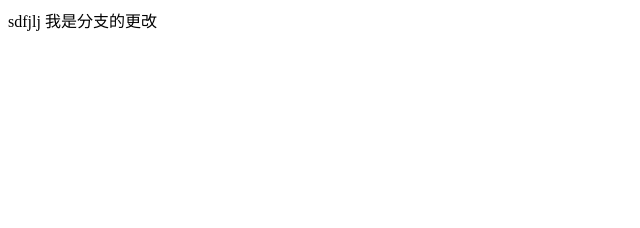
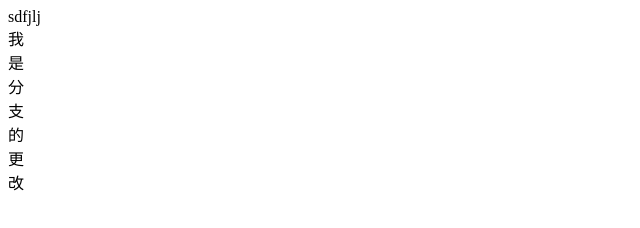
Before and after one commit to 591481308/JavaScript-, a plain HTML site: page 6月/12-day-22习题复习/51~100集.html in a window 1280 px wide. Shown: the whole page, without its empty margins (0-640 px from the left). Drawn offline with Linux system fonts and the light colour scheme.

Commit message:
调教了vscode，明天继续！

```diff
--- a/6月/12-day-22习题复习/51~100集.html
+++ b/6月/12-day-22习题复习/51~100集.html
@@ -11,9 +11,9 @@
     </style>
     <script>
         window.onload=function () {
-            //1.函数的实参与形成问题中是用“[实参]”方式不太懂
+    //1.函数的实参与形成问题中是用“[实参]”方式不太懂
 
-            //2.熟练运用splice和slice方法
+    //2.熟练运用splice和slice方法
 
 
 
@@ -22,7 +22,7 @@
     </script>
 </head>
 <body>
-<div class="contian">
+<div class="contain">
     sdfjlj
     我是分支的更改
 </div>
```
Also changed, not shown: 6月/1-day11-62-74/test.html (+1 -0 lines).
